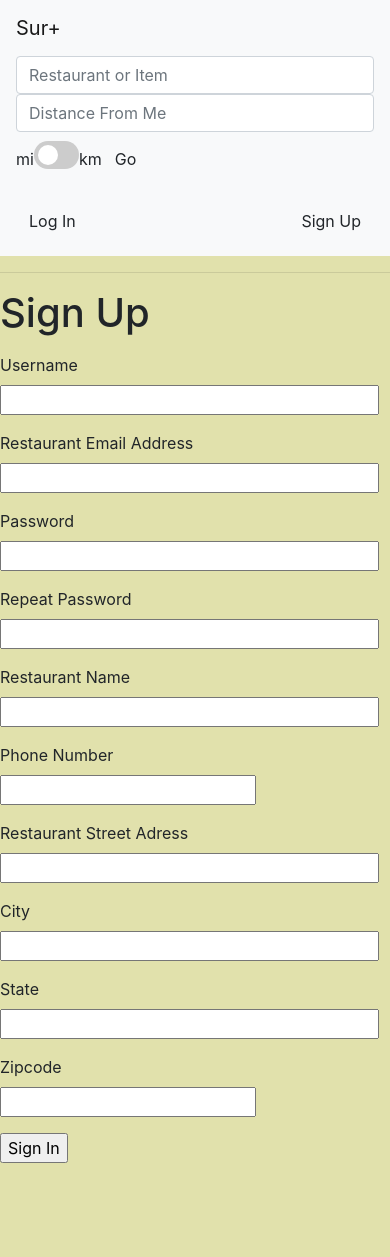
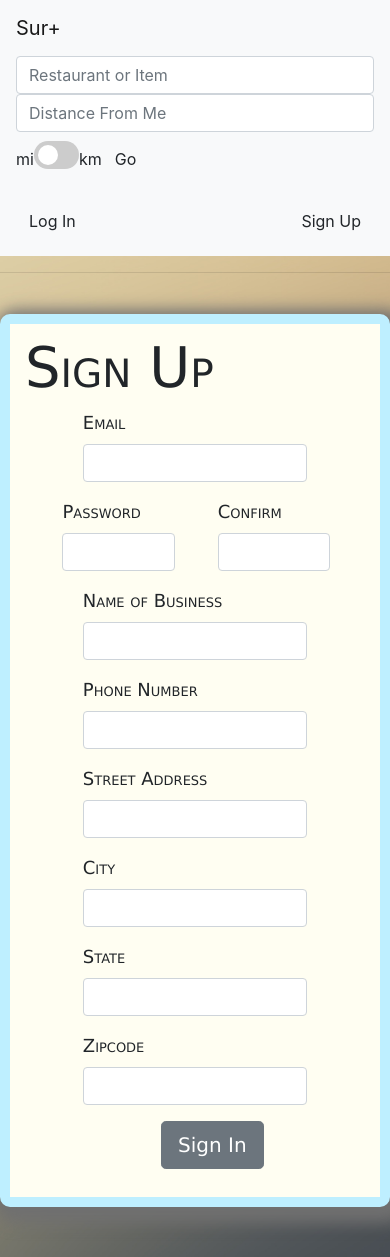
Before and after one commit to HackCameroon/Surplus, a Flask app: page /signup in a window 390 px wide. Before the commit the page ends 1163 px from the top, so only its background shows below. Run offline with Flask 2, Linux system fonts and the light colour scheme; some libraries are stand-ins or nearby versions.

Commit message:
sign up styling

```diff
--- a/app/forms.py
+++ b/app/forms.py
@@ -1,5 +1,5 @@
 from flask_wtf import FlaskForm
-from wtforms import StringField, IntegerField, PasswordField, BooleanField, SubmitField, FloatField
+from wtforms import StringField, IntegerField, PasswordField, BooleanField, SubmitField, FloatField, IntegerField
 from wtforms.validators import DataRequired, EqualTo
 
 class LoginForm(FlaskForm):
@@ -9,20 +9,19 @@ class LoginForm(FlaskForm):
     submit = SubmitField('Sign In')
 
 class SearchForm(FlaskForm):
-	searchParam = StringField(validators=[DataRequired()], description='Search restaurants or items')
-	distanceRadius = FloatField(default = 0, description='e.g. 3')
+	searchParam = StringField(validators=[DataRequired()], description='Search Restaurants')
+	zipcode = IntegerField(default = 0, description='e.g. 90007')
 
 class SignupForm(FlaskForm):
-	username = StringField('Username', validators=[DataRequired()])
-	restaurant_email = StringField('Restaurant Email Address', validators=[DataRequired()])
+	restaurant_email = StringField('Email', validators=[DataRequired()])
 	restaurant_password = PasswordField('Password', validators=[
 		DataRequired(),
 		EqualTo('confirm', message='Passwords must match')]
 		)
-	confirm = PasswordField('Repeat Password')
-	restaurant_name = StringField('Restaurant Name', validators=[DataRequired()])
+	confirm = PasswordField('Confirm')
+	restaurant_name = StringField('Name of Business', validators=[DataRequired()])
 	restaurant_phone = IntegerField('Phone Number', validators=[DataRequired()])
-	restaurant_street = StringField('Restaurant Street Adress', validators=[DataRequired()])
+	restaurant_street = StringField('Street Address', validators=[DataRequired()])
 	restaurant_city = StringField('City', validators=[DataRequired()])
 	restaurant_state = StringField('State', validators=[DataRequired()])
 	restaurant_zipcode = IntegerField('Zipcode', validators=[DataRequired()])
--- a/app/routes.py
+++ b/app/routes.py
@@ -2,7 +2,8 @@
 from flask import request, render_template, flash, redirect, url_for, make_response
 from flask import current_app as app
 from app.forms import LoginForm, SearchForm, SignupForm
-from app.models import db, Seller
+from app.models import db, seller, Inventory
+from werkzeug.security import generate_password_hash, check_password_hash
 
 
 
@@ -27,46 +28,35 @@ def login():
 
 	return render_template('login.html', title='Sign In',form=form,search=search)
 
-@app.route("/user", methods=['GET', 'POST'])
-def create_user():
-	username = request.args.get('user')
-	email = request.args.get('email')
-	if username and email:
-		new_user = User(username = username,
-						email = email,
-						created = dt.now(),
-						bio= "rando bio",
-						admin = False)
-		db.session.add(new_user)
-		db.session.commit()
-	return make_response("successfully created!")
-
-@app.route('/signup')
+@app.route('/signup', methods=['GET','POST'])
 def signup():
 	form = SignupForm()
 	if form.validate_on_submit():
-			username = form.username.data
-			restaurant_name = form.restaurant_name.data
-			restaurant_phone = form.restaurant_phone.data
-			restaurant_zipcode = form.restaurant_zipcode.data
+			name = form.restaurant_name.data
+			email = form.restaurant_email.data
+			phone = form.restaurant_phone.data
+			zipcode = form.restaurant_zipcode.data
 			address = form.restaurant_street.data + form.restaurant_city.data + form.restaurant_state.data
-			new_restaurant = Restaurant(r_name= restaurant_name,
-				password_hash = "random password")
-			db.session.add(new_restaurant)
+			new_seller = seller(
+								seller_name=name,
+								seller_email= email,
+								seller_phone=phone,
+								seller_zipcode=zipcode,
+								seller_address=address
+				)
+			new_seller.set_password(form.restaurant_password.data)
+			db.session.add(new_seller)
 			db.session.commit()
 			return redirect(url_for('index'))
+
 	return render_template('signup.html', title='Sign Up', form=form)
 
 @app.route('/account')
 def account():
 	search = SearchForm()
-	ip_request = requests.get('https://get.geojs.io/v1/ip.json')
-	my_ip = ip_request.json()['ip']
-
-	geo_request_url = 'https://get.geojs.io/v1/ip/geo/' + my_ip + '.json'
-	geo_request = requests.get(geo_request_url)
-	geo_data = geo_request.json()
-	print(geo_data)
+	current_user = "La Barca"
+	inventory = Inventory.query.filter_by(Inventory.Seller(has (seller_name=current_user))).all()
+	print(inventory)
 	user = {"username": "La Barca"}
 	items = [
 				{
@@ -86,4 +76,4 @@ def account():
 					'price': 0.00
 				}
 			]
-	return render_template('account.html', title="Account", items=items, user=user, geo_data=geo_data, search=search)
+	return render_template('account.html', title="Account", items=items, user=user, search=search)
--- a/app/static/css/style.css
+++ b/app/static/css/style.css
@@ -1,17 +1,22 @@
 :root{
-	--light-green: 	#e1e1ac;
+	 --light-green: 	#e1e1ac;
     --medium-green: #adab70;
     --pink: #e2a883;
     --light-brown: #ab7551;
     --dark-red: #783433;
     --tomato: #ff6347;
+
+    --text-size: 18px;
 }
 
 
 #index-body{
-	background-color: var(--light-green); !important;
-	width: 100%;
-	height: 100%;
+  background-image: url("background-image.jpg");
+  background-color: #cccccc;
+  background-position: center;
+  background-repeat: no-repeat;
+  background-size: cover;
+  position: relative;
 }
 
 #SearchButton {
@@ -85,3 +90,40 @@ input:checked + .slider:before {
 .slider.round:before {
   border-radius: 50%;
 }
+
+.form-container {
+  margin-top: 25px;
+  margin-bottom: 50px;
+  padding: 10px;
+  border: 10px solid #beefff;
+  background-color: #fffef2;
+  border-radius: 10px;
+  font-family: Verdana, sans-serif;
+  font-size: var(--text-size);
+  font-variant: small-caps;
+  -webkit-box-shadow: 6px 6px 15px 10px #707070;
+  -moz-box-shadow:    6px 6px 15px 10px #707070;
+  box-shadow:         6px 6px 15px 10px #707070;
+}
+
+#password-container {
+  width: 33%;
+  display: inline-block;
+  margin-left: 11%;
+}
+
+#confirm-container {
+  width: 33%;
+  display: inline-block;
+  margin-left: 11%;
+}
+
+.input-field {
+  width: 66%;
+  margin-left: 17%;
+}
+
+.submit-container {
+  width: 66%;
+  margin-left: 40%;
+}
--- a/app/templates/signup.html
+++ b/app/templates/signup.html
@@ -2,51 +2,57 @@
 
 {% block content %}
 
-	<h1>Sign Up</h1>
-	<form action="" method="post" novalidate>
-		{{ form.hidden_tag() }}
-		<p>
-			{{ form.hidden_tag() }}
-			<p>
-				{{ form.username.label }}<br>
-				{{ form.username(size=32) }}
-			</p>
-			<p>
-				{{ form.restaurant_email.label }}<br>
-				{{ form.restaurant_email(size=32) }}
-			</p>
-			<p>
-				{{ form.restaurant_password.label }}<br>
-				{{ form.restaurant_password(size=32) }}
-			</p>
-			<p>
-				{{ form.confirm.label }}<br>
-				{{ form.confirm(size=32) }}
-			</p>
-			<p>
-				{{ form.restaurant_name.label }}<br>
-				{{ form.restaurant_name(size=32) }}
-			</p>
-			<p>
-				{{ form.restaurant_phone.label }}<br>
-				{{ form.restaurant_phone(size=32) }}
-			</p>
-			<p>
-				{{ form.restaurant_street.label }}<br>
-				{{ form.restaurant_street(size=32) }}
-			</p>
-			<p>
-				{{ form.restaurant_city.label }}<br>
-				{{ form.restaurant_city(size=32) }}
-			</p>
-			<p>
-				{{ form.restaurant_state.label }}<br>
-				{{ form.restaurant_state(size=32) }}
-			</p>
-			<p>
-				{{ form.restaurant_zipcode.label }}<br>
-				{{ form.restaurant_zipcode(size=32) }}
-			</p>
-			<p> {{ form.submit() }}</p>
-		</form>
+	<div class="row justify-content-center">
+		<div class = "col-md-3">
+		</div>
+		<div class = "col-md-6">
+			<div class="container form-container" id="signup_form_container">
+				<h1 class="display-4">Sign Up</h1>
+				<form action="" method="post" novalidate>
+					{{ form.hidden_tag() }}
+					<div class="form-group input-field">
+						{{ form.restaurant_email.label }}
+						{{ form.restaurant_email(size=32, class_="form-control") }}
+					</div>
+					<div class="form-group input-field" id ="password-container">
+						{{ form.restaurant_password.label }}
+						{{ form.restaurant_password(size=32, class_="form-control") }}
+					</div>
+					<div class="form-group input-field" id = "confirm-container">
+						{{ form.confirm.label }}
+						{{ form.confirm(size=32, class_="form-control") }}
+					</div>
+					<div class="form-group input-field">
+						{{ form.restaurant_name.label }}
+						{{ form.restaurant_name(size=32, class="form-control") }}
+					</div>
+					<div class="form-group input-field">
+						{{ form.restaurant_phone.label }}
+						{{ form.restaurant_phone(size=32, class="form-control") }}
+					</div>
+					<div class="form-group input-field">
+						{{ form.restaurant_street.label }}
+						{{ form.restaurant_street(size=32, class_="form-control") }}
+					</div>
+					<div class="form-group input-field">
+						{{ form.restaurant_city.label }}
+						{{ form.restaurant_city(size=32, class_="form-control") }}
+					</div>
+					<div class="form-group input-field">
+						{{ form.restaurant_state.label }}
+						{{ form.restaurant_state(size=32, class_="form-control") }}
+					</div>
+					<div class="form-group input-field">
+						{{ form.restaurant_zipcode.label }}
+						{{ form.restaurant_zipcode(size=32, class_="form-control") }}
+					</div>
+					<div class="submit-container">
+						{{ form.submit(class_="btn btn-secondary btn-lg") }}
+					</div>
+				</form>
+			</div>
+		</div>
+		<div class = "col-md-3">
+		</div>
+	</div>
 {% endblock %}
```
Also changed, not shown: app/models.py (+12 -6 lines), app/static/css/background-image.jpg (added).
